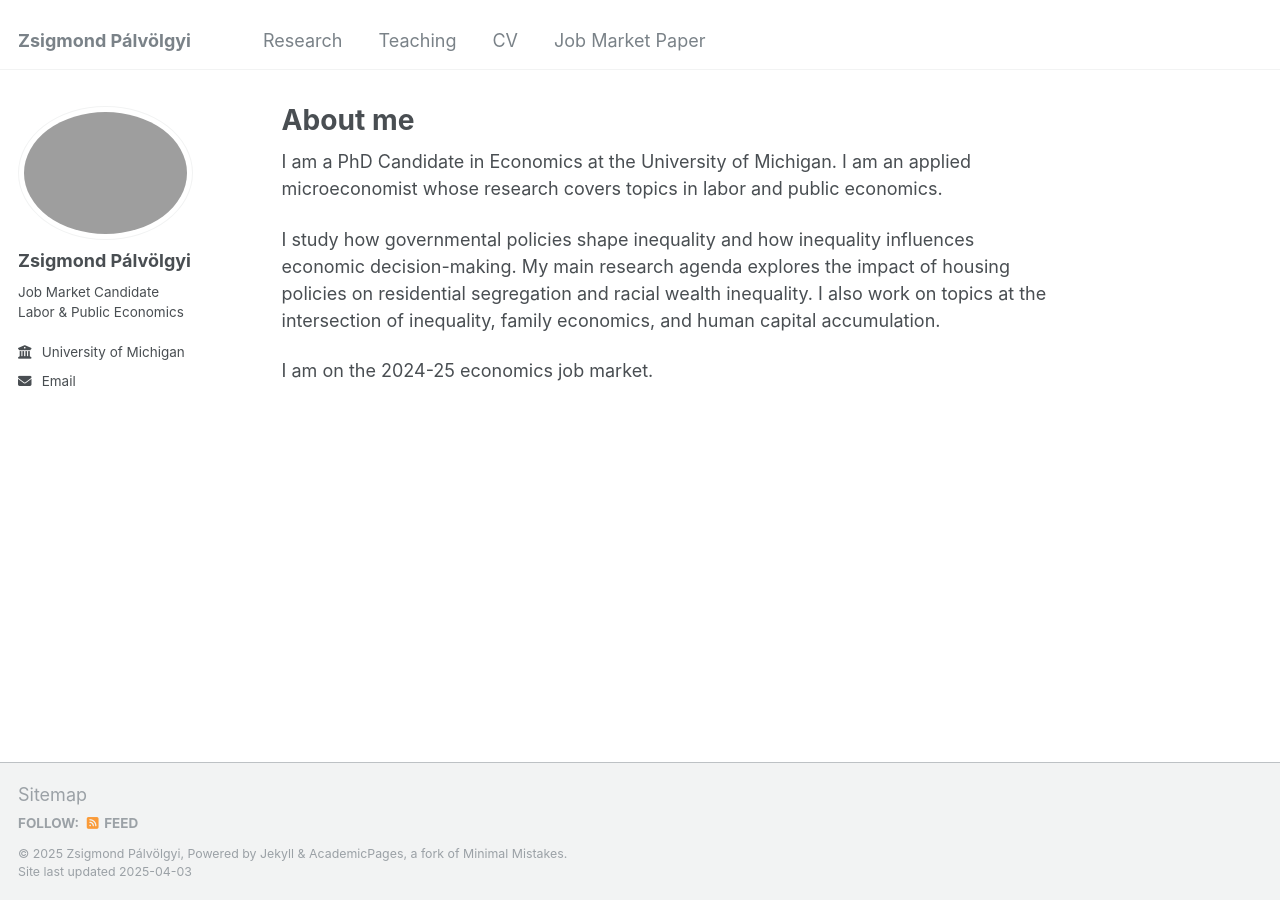
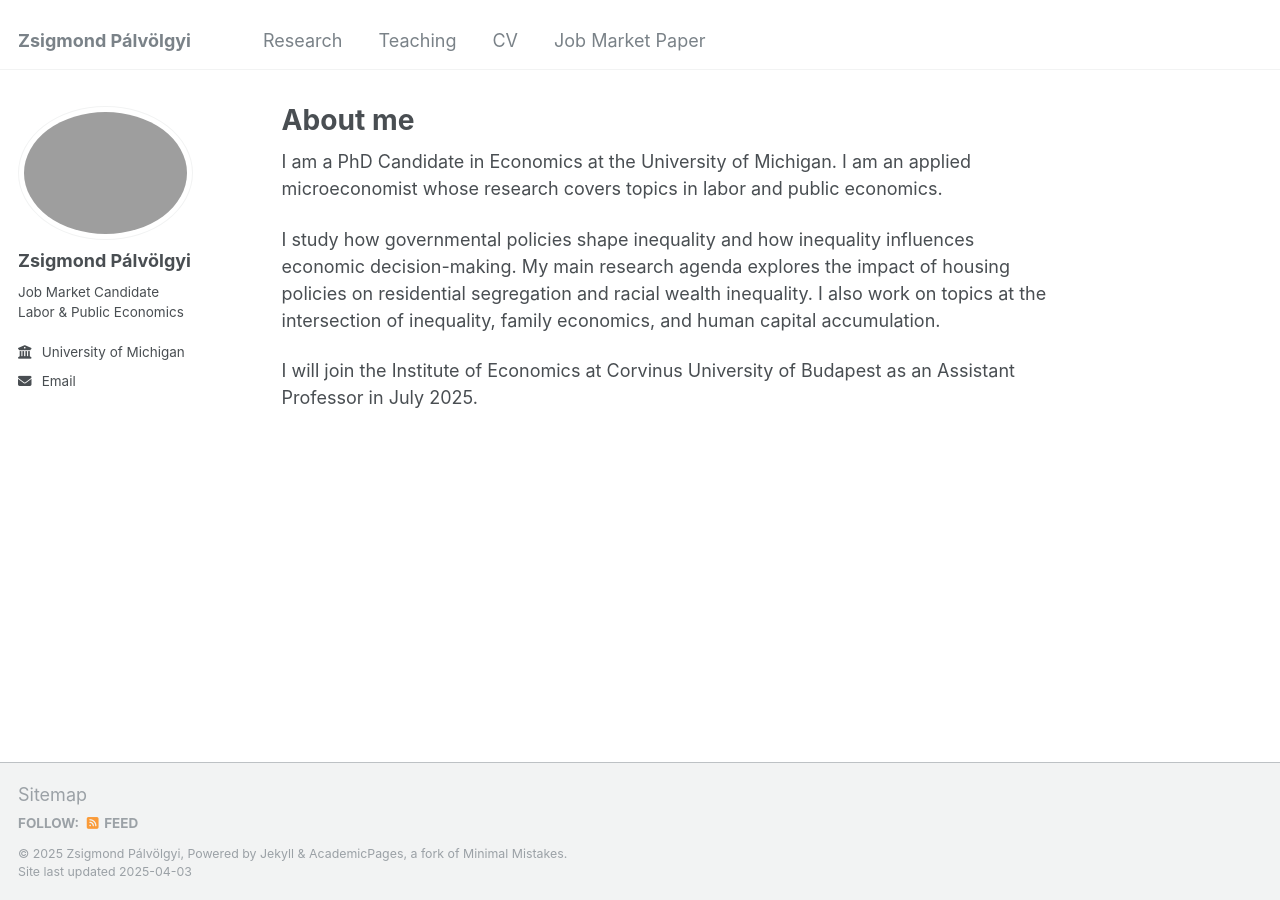
Before and after one commit to zsigmond-palvolgyi/zsigmond-palvolgyi.github.io, a Jekyll site: the page built from _pages/about.md, in a window 1280 px wide. Built offline with Jekyll 4.4.1, drawn with Linux system fonts in a browser that asks for light colours.

Commit message:
Update about.md

```diff
--- a/_pages/about.md
+++ b/_pages/about.md
@@ -14,4 +14,4 @@ I study how governmental policies shape inequality and how inequality influences
 
 <!--I study the impact of housing policies on residential segregation and racial wealth inequality. I also work on topics at the intersection of family economics, human capital accumulation, and inequality.-->
 
-I am on the 2024-25 economics job market.
+I will join the Institute of Economics at Corvinus University of Budapest as an Assistant Professor in July 2025.
```
